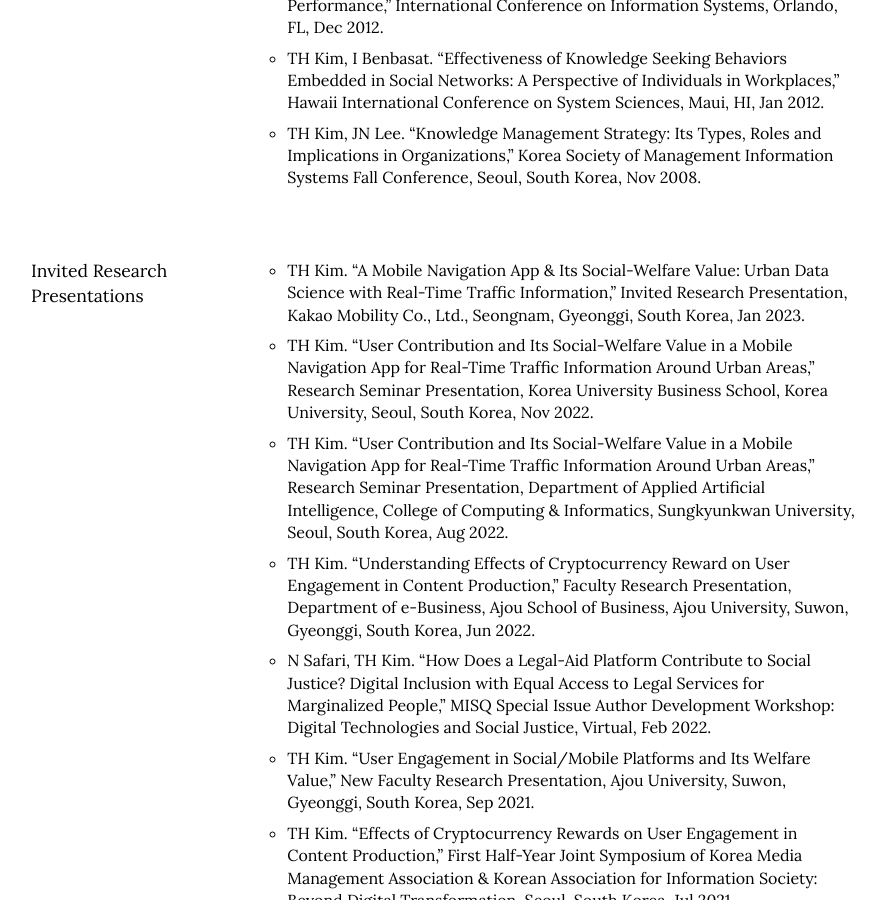
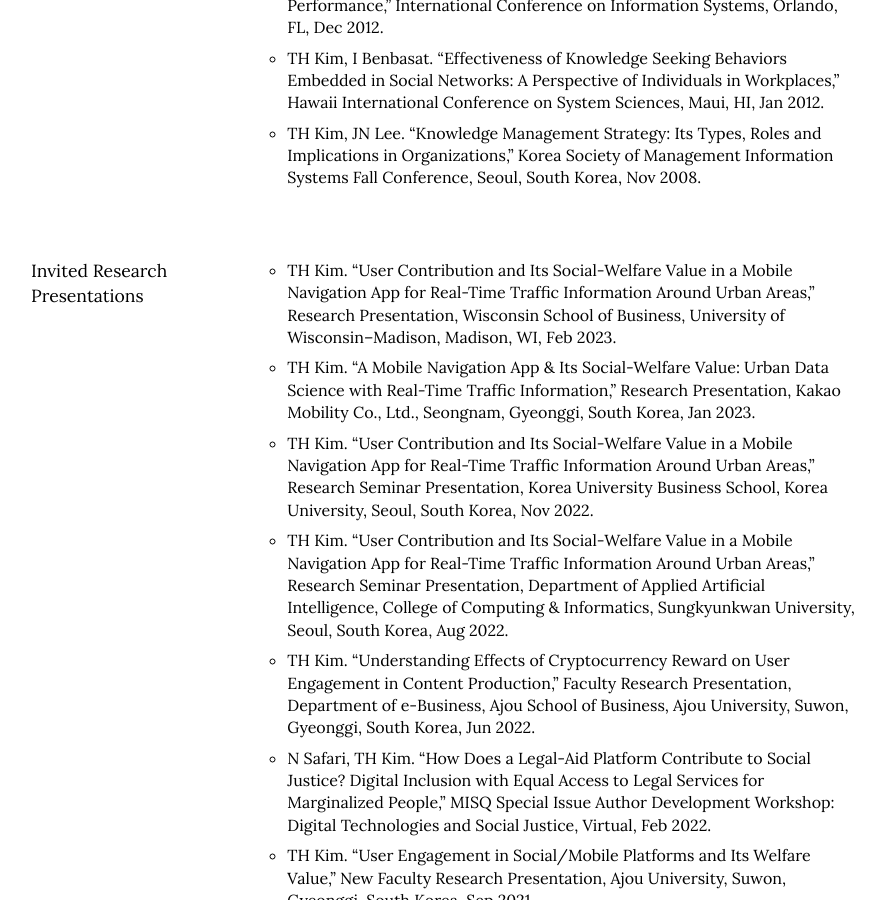
Before and after one commit to istaehun/taehun, a Jekyll site: the page built from index.html, in a window 1280 px wide and 900 px high, scrolled down 3394 px. Shown: the whole window, without its empty margins (189-1074 px from the left). Built offline with Jekyll 4.4.1, drawn with Linux system fonts in a browser that asks for light colours; nearby versions of some CDN libraries.

Commit message:
Update research.yml

```diff
--- a/_data/research.yml
+++ b/_data/research.yml
@@ -47,7 +47,8 @@
 -
   sub-title: Invited Research Presentations
   list:
-    - "TH Kim. “A Mobile Navigation App & Its Social-Welfare Value: Urban Data Science with Real-Time Traffic Information,” Invited Research Presentation, Kakao Mobility Co., Ltd., Seongnam, Gyeonggi, South Korea, Jan 2023."
+    - "TH Kim. “User Contribution and Its Social-Welfare Value in a Mobile Navigation App for Real-Time Traffic Information Around Urban Areas,” Research Presentation, Wisconsin School of Business, University of Wisconsin–Madison, Madison, WI, Feb 2023."
+    - "TH Kim. “A Mobile Navigation App & Its Social-Welfare Value: Urban Data Science with Real-Time Traffic Information,” Research Presentation, Kakao Mobility Co., Ltd., Seongnam, Gyeonggi, South Korea, Jan 2023."
     - "TH Kim. “User Contribution and Its Social-Welfare Value in a Mobile Navigation App for Real-Time Traffic Information Around Urban Areas,” Research Seminar Presentation, Korea University Business School, Korea University, Seoul, South Korea, Nov 2022."
     - "TH Kim. “User Contribution and Its Social-Welfare Value in a Mobile Navigation App for Real-Time Traffic Information Around Urban Areas,” Research Seminar Presentation, Department of Applied Artificial Intelligence, College of Computing & Informatics, Sungkyunkwan University, Seoul, South Korea, Aug 2022."
     - "TH Kim. “Understanding Effects of Cryptocurrency Reward on User Engagement in Content Production,” Faculty Research Presentation, Department of e-Business, Ajou School of Business, Ajou University, Suwon, Gyeonggi, South Korea, Jun 2022."
```
